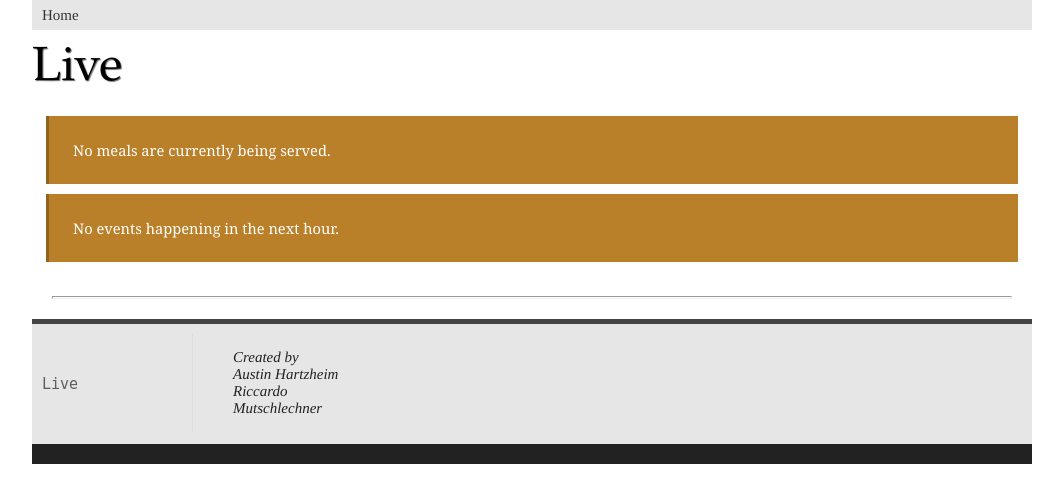
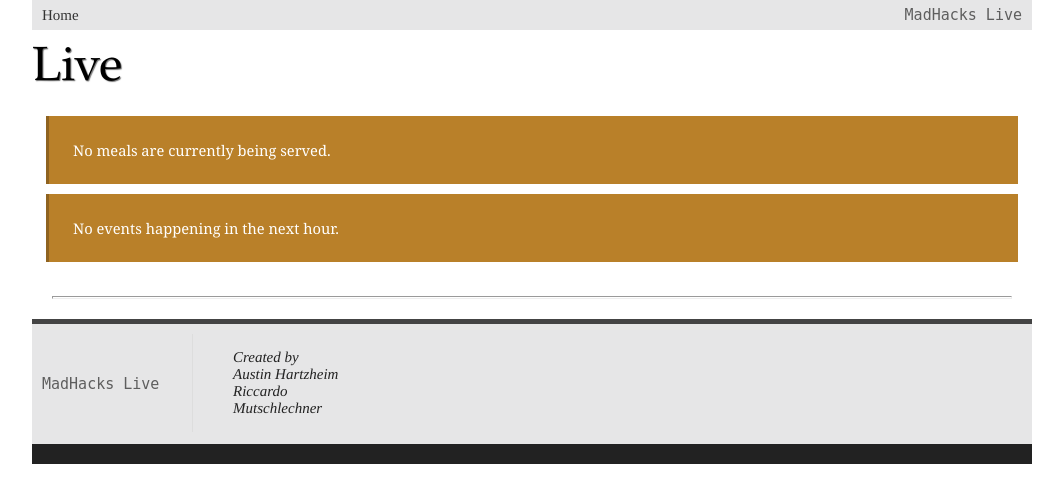
Before and after one commit to austinhartzheim/madhacks-live, a Django app: template templates/live/main.html in a window 1280 px wide. Shown: the top 503 px of the page, without its empty margins (108-1171 px from the left). Run offline with Django 3.2, Linux system fonts and the light colour scheme; the template is opened without the code that fills it, so the values that code supplies are empty.

Commit message:
Fix template references to hackathon name; tmp fix.

```diff
--- a/templates/default.tpl.html
+++ b/templates/default.tpl.html
@@ -1,7 +1,7 @@
 <!doctype html>
 <html>
   <head>
-    <title>{% block title %}Home{% endblock %} : {{ HACKATHON_NAME }} Live</title>
+    <title>{% block title %}Home{% endblock %} : MadHacks Live</title>
     <link rel="stylesheet" type="text/css" href="{{ STATIC_URL }}css/default.css" />
     {% block headincludes %}{% endblock %}
     <meta name="viewport" content="width=device-width, initial-scale=1.0">
@@ -11,10 +11,10 @@
       <header>
         <div id="nav">
       	  <span class="flleft">
-            <a href="/" title="{{ HACKATHON_NAME }} Live">Home</a>
+            <a href="/" title="MadHacks Live">Home</a>
           </span>
           <span class="flright logo">
-	    {{ HACKATHON_NAME }}
+	    MadHacks Live
           </span>
         </div>
       </header>
@@ -33,7 +33,7 @@
       <hr />
 
       <footer>
-        <div class="column logo">{{ HACKATHON_NAME }} Live</div>
+        <div class="column logo">MadHacks Live</div>
 <!--        <div class="column">
           <ul>
             <li><a href="/">Home</a></li>
```
